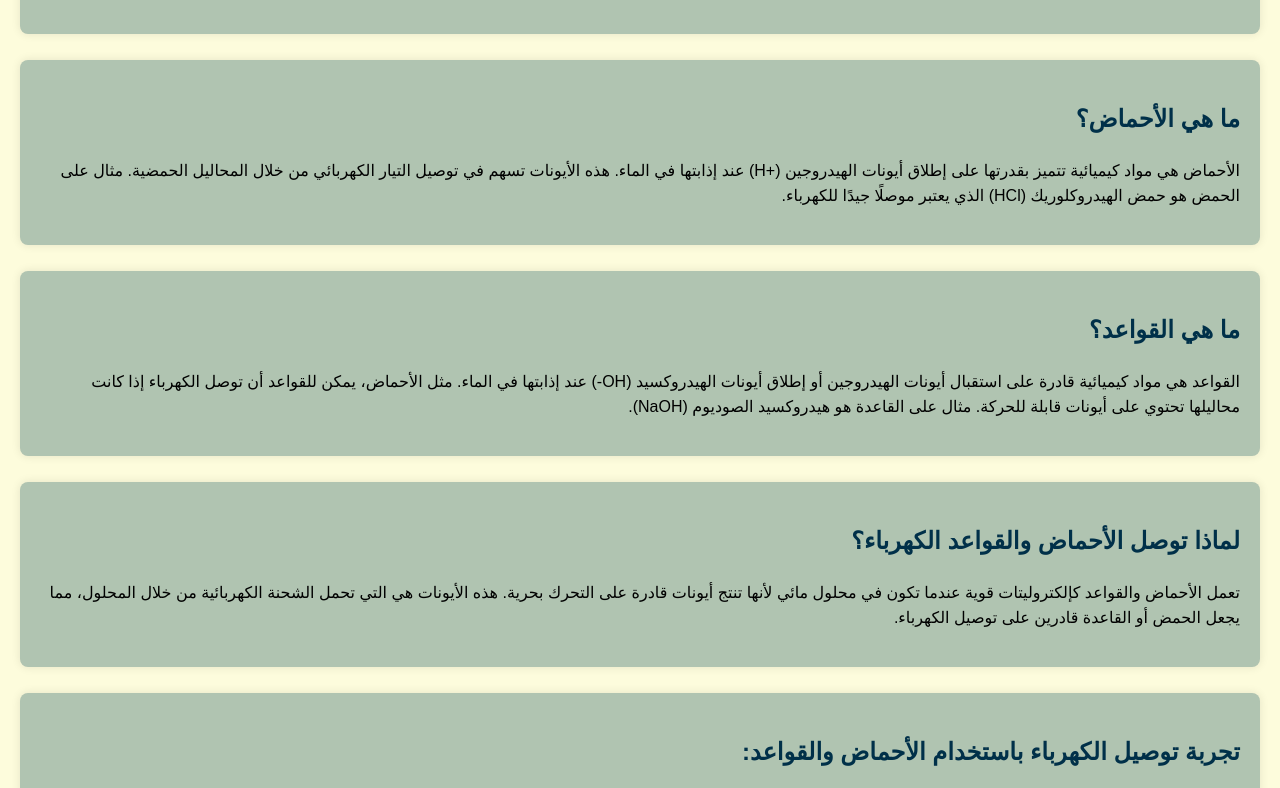
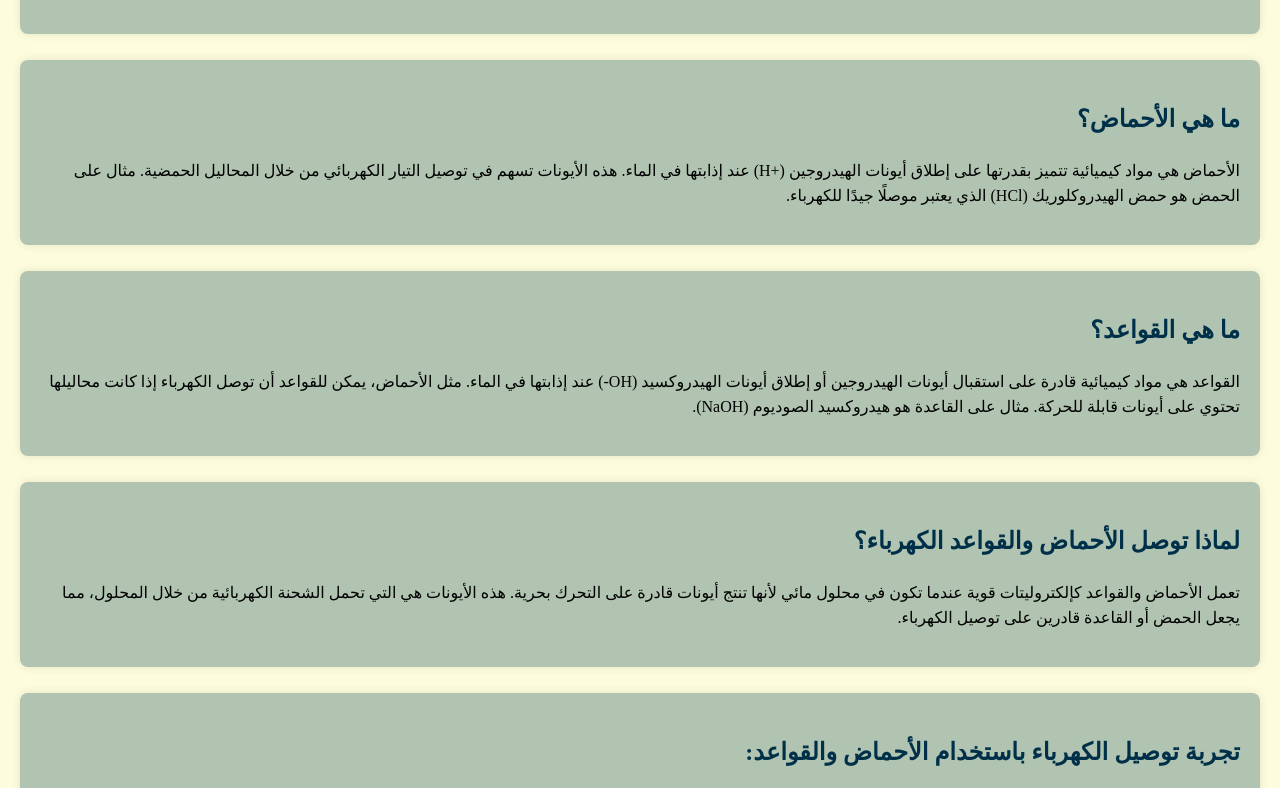
Before and after one commit to Fat00m/Fat00m.github.io, a plain HTML site: page index.html in a window 1280 px wide. Shown: the part 120-908 px from the top of the page. Drawn offline with Linux system fonts and the light colour scheme.

Commit message:
index.html

```diff
--- a/index.html
+++ b/index.html
@@ -6,7 +6,7 @@
     <title>قوة الأحماض والقواعد وقابليتهم لتوصيل الكهرباء</title>
     <style>
         body {
-            font-family: 'amiri', sans-serif;
+             font-family: 'Amiri', serif; /* Updated font to 'Amiri' */
             direction: rtl;
             text-align: right;
             margin: 20px;
```
